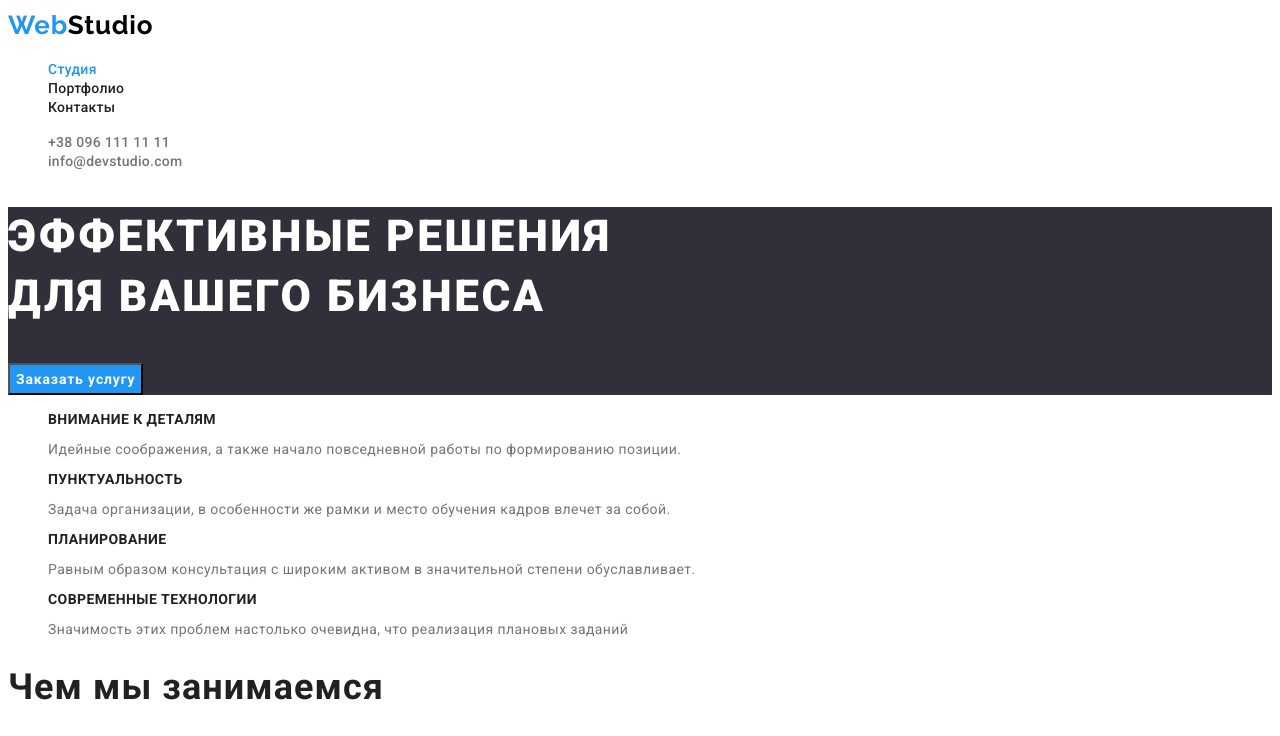
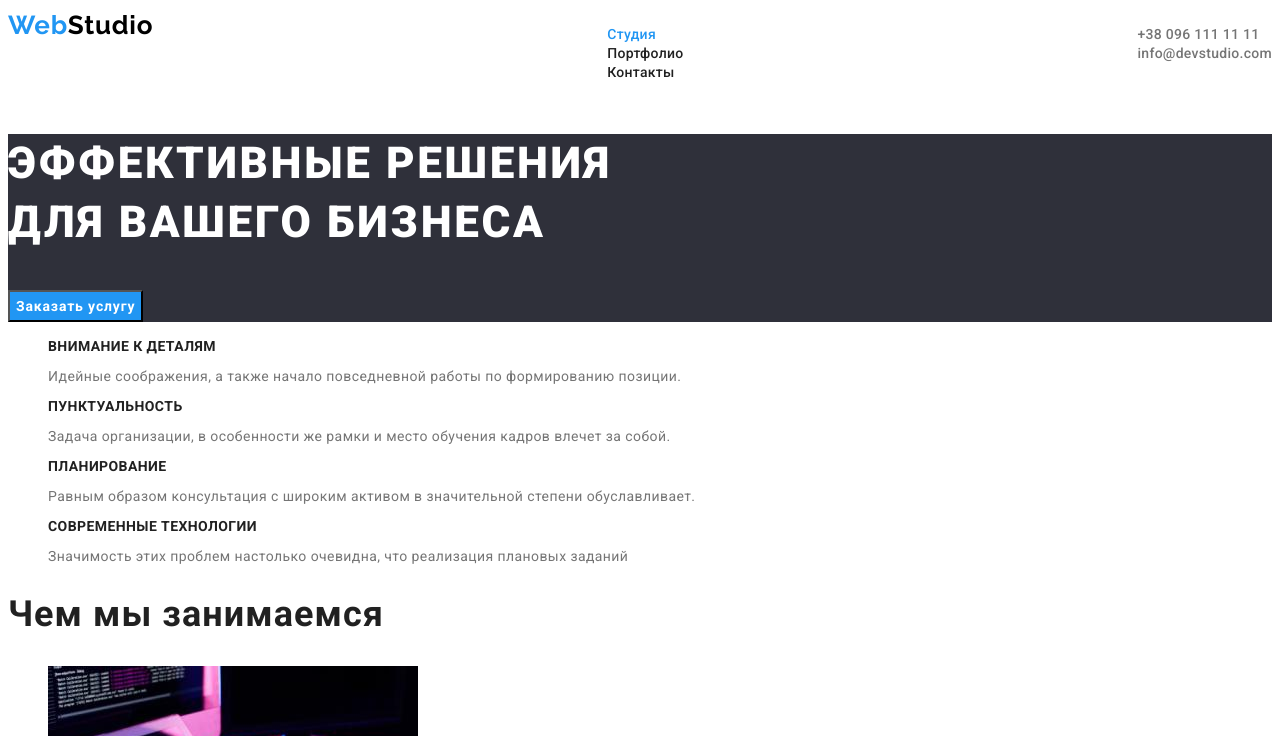
Before and after one commit to dmitgavr/goit-markup-hw-03, a plain HTML site: page index.html in a window 1280 px wide. Shown: the top 736 px of the page. Drawn offline with Linux system fonts and the light colour scheme.

Commit message:
изменены классы

```diff
--- a/css/styles.css
+++ b/css/styles.css
@@ -11,6 +11,9 @@ body {
   color: var(--head-color);
 }
 
+/* HEADER */
+
+
 .logo {
   font-family: "Raleway", sans-serif;
   color: #000000;
@@ -23,9 +26,15 @@ body {
 
 .logo > span {
   color: var(--brand-color);
+
 }
 
-.link {
+.header-nav {
+  display: flex;
+  justify-content: space-between;
+}
+
+.header-iteam-link {
   color: var(--head-color);
   font-size: 14px;
   font-weight: 500;
@@ -34,8 +43,8 @@ body {
   text-decoration: none;
 }
 
-.link:hover,
-.link:focus {
+.header-iteam-link:hover,
+.header-iteam-link:focus {
   color: var(--brand-color);
 }
 
@@ -135,7 +144,7 @@ body {
   letter-spacing: 0.03em;
 }
 
-.site-nav,
+.header-list,
 .site-contacts,
 .excellence-list,
 .case-list,
@@ -146,7 +155,7 @@ body {
 }
 
 /* Страница портфолио */
-.site-nav-span {
+.header-list-span {
   color: var(--brand-color);
 }
 
--- a/index.html
+++ b/index.html
@@ -12,32 +12,34 @@
     <link rel="stylesheet" href="./css/styles.css" />
   </head>
   <body>
-    <header>
+    <header class="header">
       <!--Меню навигации-->
-      <nav>
+      <div class="container">
+      <nav class="header-nav">
         <a href="https://dmitgavr.github.io/goit-markup-hw-02/" class="logo"
           ><span>Web</span>Studio</a
         >
 
-        <ul class="site-nav">
-          <li><a href="./index.html" class="link"><span class="site-nav-span">Студия</span></a></li>
-          <li><a href="./portfolio.html" class="link">Портфолио</a></li>
-          <li><a href="./contacts.html" class="link">Контакты</a></li>
+        <ul class="header-list">
+          <li class="header-item"><a class="header-iteam-link" href="./index.html" class="link"><span class="header-list-span">Студия</span></a></li>
+          <li class="header-item"><a class="header-iteam-link" href="./portfolio.html" class="link">Портфолио</a></li>
+          <li class="header-item"><a class="header-iteam-link" href="./contacts.html" class="link">Контакты</a></li>
         </ul>
-      </nav>
-      <div>
+
+
         <ul class="site-contacts">
           <li>
-            <a href="tel:+380961111111" class="link contacts"
+            <a href="tel:+380961111111" class="header-iteam-link contacts"
               >+38 096 111 11 11</a
             >
           </li>
           <li>
-            <a href="mailto:info@devstudio.com" class="link contacts"
+            <a href="mailto:info@devstudio.com" class="header-iteam-link contacts"
               >info@devstudio.com</a
             >
           </li>
         </ul>
+        </nav>
       </div>
     </header>
 
```
